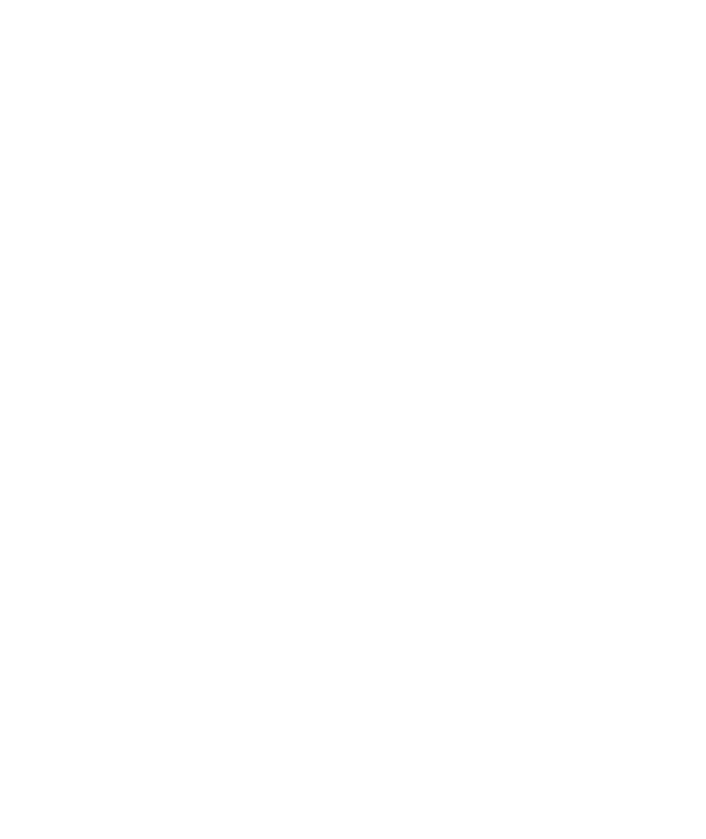
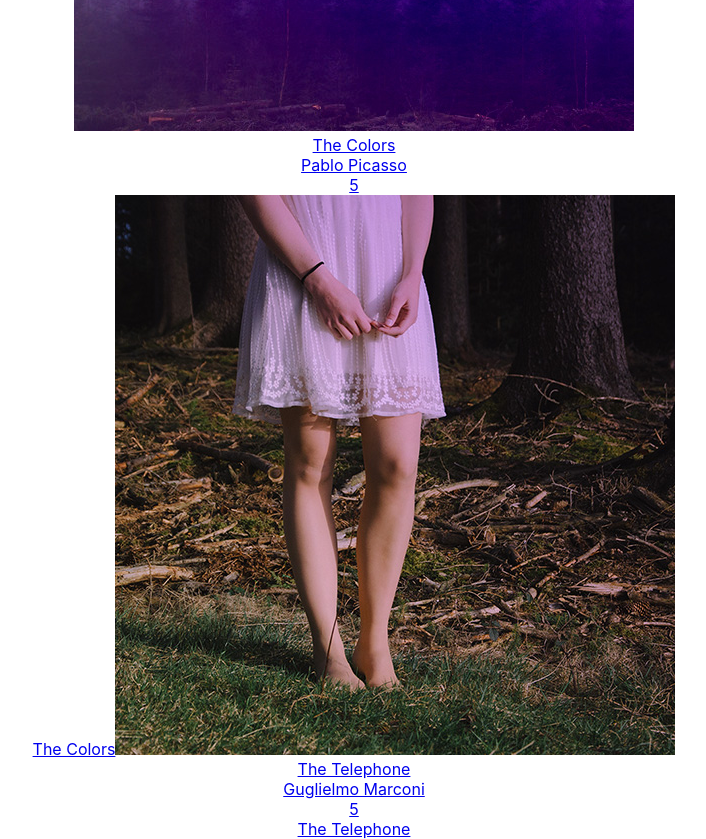
Before and after one commit to jesseohlman/bloc-jams-react, a React (Create React App) app: page /library in a window 1280 px wide. Shown: the part 531-1370 px from the top of the page, without its empty margins (286-992 px from the left). Before the commit the page ends 800 px from the top, so only its background shows below. Built offline with nearby package versions, Linux system fonts and the light colour scheme.

Commit message:
added albums to the library

```diff
--- a/src/App.js
+++ b/src/App.js
@@ -20,6 +20,7 @@
 <Route exact path="/" component={Landing} />
 <Route path="/library" component={Library} />
 <Route path="/album" component={Album} />
+<Route path="/album/:slug" component={Album}/>
 </main>
       </header>
       </div>
--- a/src/components/Album.js
+++ b/src/components/Album.js
@@ -1,9 +1,12 @@
-import React from 'react';
+import React, {component} from 'react';
 
-const Album = () => (
-    <div>
-        <p>Album cover goes here</p>
-    </div>
-)
-
+class Album extends React.Component{
+    render(){
+return(
+    <section className="album">
+    {this.props.match.params.slug} album goes here
+    </section>
+);
+}
+}
 export default Album;
--- a/src/components/Library.js
+++ b/src/components/Library.js
@@ -1,9 +1,31 @@
 import React from 'react';
+import {Component} from 'react';
+import albumData from './../data/albums';
+import {Link} from 'react-router-dom';
 
-const Library = () => (
-<section>
-Library will go here
-</section>
-);
+class Library extends React.Component {
+    constructor(props){
+        super(props);
+        this.state = {albums: albumData};
+    }
+    render(){
+        return (
+            <section className="library">
+        {
+            this.state.albums.map((album, index)=>
+            <Link to={`/album/${album.slug}`} key={index}>
+            <img src={album.albumCover} alt={album.title}/>
+            <div>{album.title}</div>
+            <div>{album.artist}</div>
+            <div>{album.songs.length}</div>
+            {album.title}
+            </Link>
+
+            )
+        }
+        </section>
+        );
+    }
+}
 
 export default Library;
--- /dev/null
+++ b/src/data/albums.js
@@ -0,0 +1,27 @@
+export default [{
+    title: 'The Colors',
+    artist: 'Pablo Picasso',
+    releaseInfo: '1909 Spanish Records',
+    albumCover: '/assets/images/album_covers/01.jpg',
+    slug: 'the-colors',
+    songs: [
+        { title: 'Blue', duration: '161.71', audioSrc: '/assets/music/blue.mp3' },
+        { title: 'Green', duration: '103.96', audioSrc: '/assets/music/green.mp3' },
+        { title: 'Red', duration: '268.45', audioSrc: '/assets/music/red.mp3' },
+        { title: 'Pink', duration: '153.14', audioSrc: '/assets/music/pink.mp3' },
+        { title: 'Magenta', duration: '374.22', audioSrc: '/assets/music/magenta.mp3' }
+    ]
+  }, {
+      title: 'The Telephone',
+      artist: 'Guglielmo Marconi',
+      releaseInfo: '1909 EM',
+      albumCover: '/assets/images/album_covers/02.jpg',
+      slug: 'the-telephone',
+      songs: [
+        { title: 'Blue', duration: '161.71', audioSrc: '/assets/music/blue.mp3' },
+        { title: 'Green', duration: '103.96', audioSrc: '/assets/music/green.mp3' },
+        { title: 'Red', duration: '268.45', audioSrc: '/assets/music/red.mp3' },
+        { title: 'Pink', duration: '153.14', audioSrc: '/assets/music/pink.mp3' },
+        { title: 'Magenta', duration: '374.22', audioSrc: '/assets/music/magenta.mp3' }
+      ]
+  }];
```
